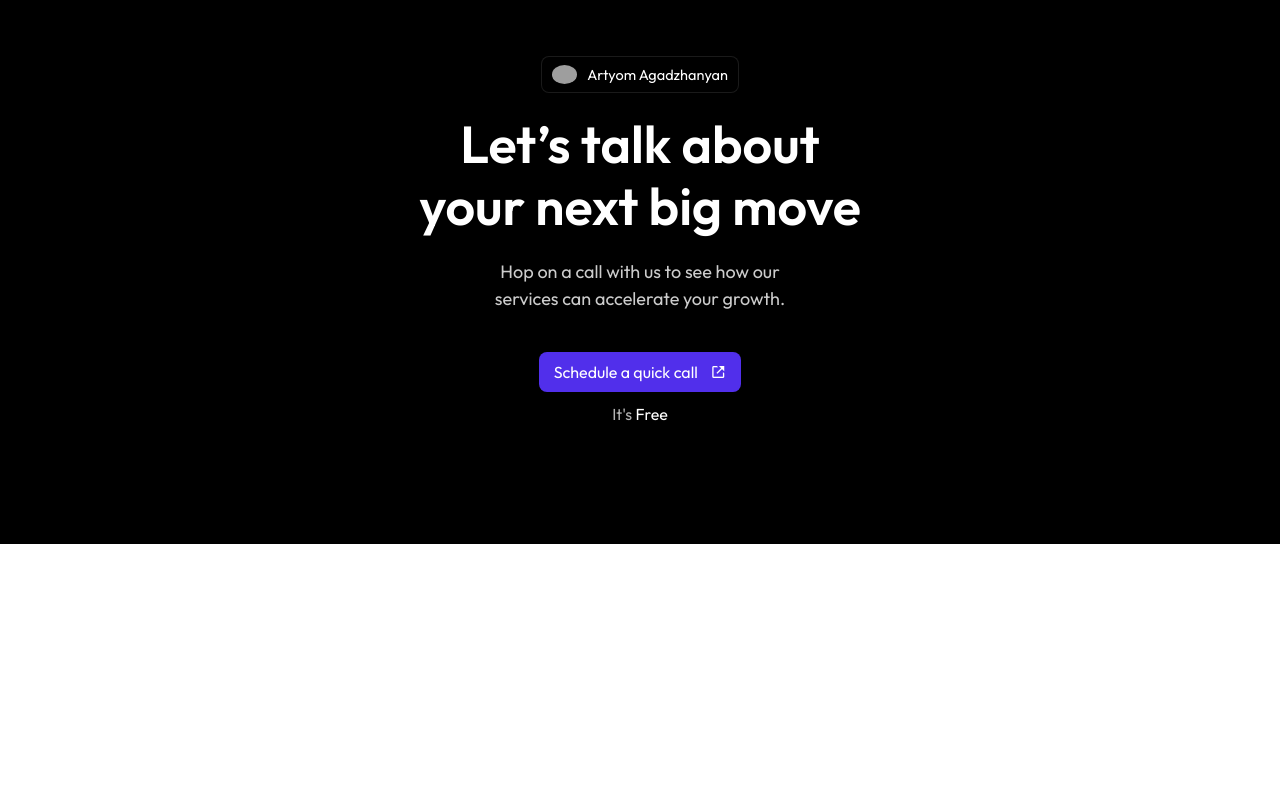
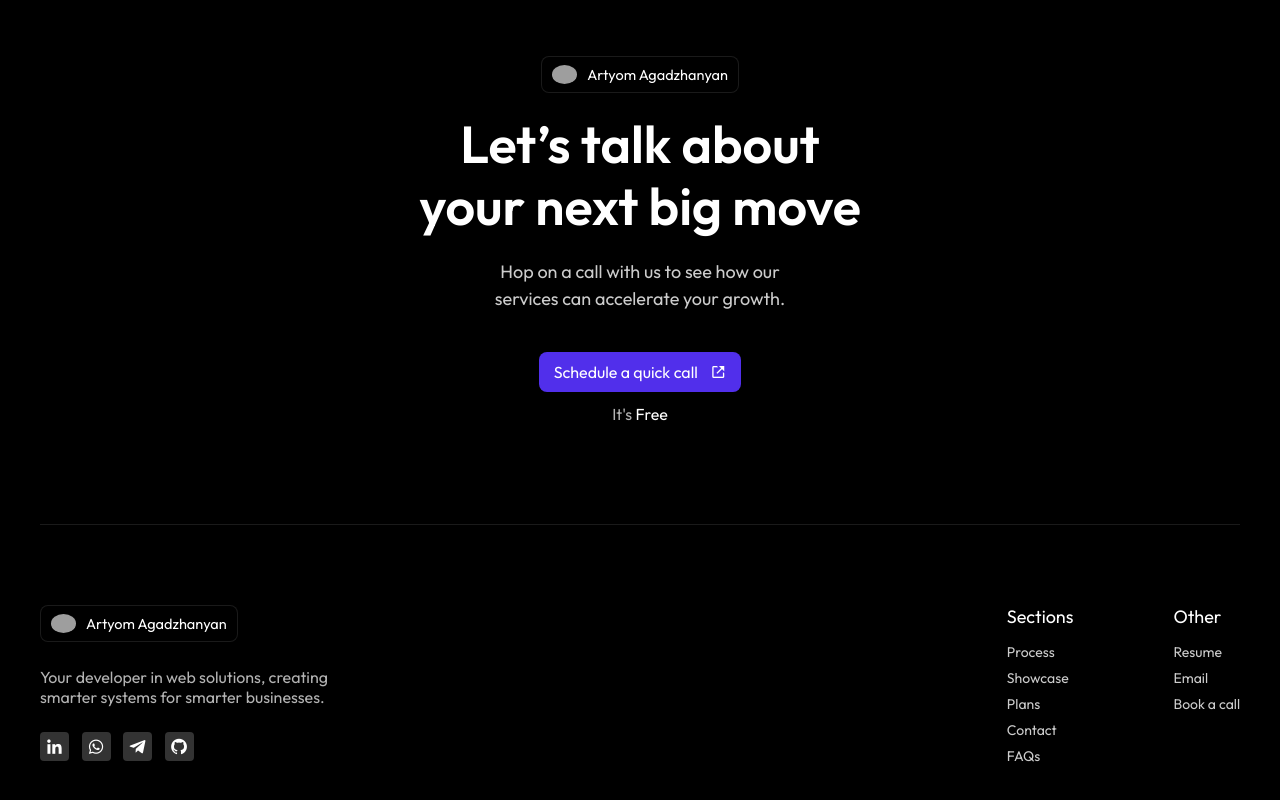
Before and after one commit to artyomagadzhanyan421/artyom-agadzhanyan, a React (Vite) app: page / in a window 1280 px wide. Shown: the part 5959-6759 px from the top of the page. Before the commit the page ends 6503 px from the top, so only its background shows below. Built offline with nearby package versions, Linux system fonts and the light colour scheme; grey boxes are pictures that could not be loaded.

Commit message:
adding footer component

```diff
--- a/src/App.css
+++ b/src/App.css
@@ -2,5 +2,5 @@
     background-color: black;
     position: relative;
     min-height: 100vh;
-    padding: 20px 40px;
+    padding: 20px 40px 60px 40px;
 }
--- a/src/App.tsx
+++ b/src/App.tsx
@@ -10,6 +10,7 @@ import Contact from './components/Contact';
 import Banner from './components/Banner';
 import Showcase from './components/Showcase';
 import About from './components/About';
+import Footer from './components/Footer';
 
 function App() {
   return (
@@ -23,6 +24,7 @@ function App() {
       <Contact />
       <Faqs />
       <Banner />
+      <Footer />
     </div>
   )
 }
--- /dev/null
+++ b/src/components/Footer.tsx
@@ -0,0 +1,41 @@
+import "../styles/Footer.css";
+
+function Footer() {
+  return (
+    <div>
+      <footer>
+        <div>
+          <div className="sub-head">
+            <img src="/artyom.jpg" alt="image" />
+            <span>Artyom Agadzhanyan</span>
+          </div>
+          <span className="footer-span">Your developer in web solutions, creating smarter systems for smarter businesses.</span>
+          <div className="socials">
+            <a href="https://www.linkedin.com/in/artyom-agadzhanyan-78a015352/" target="_blank"><i className='bx bxl-linkedin'></i></a>
+            <a href="https://wa.link/us57bp" target="_blank"><i className='bx bxl-whatsapp'></i></a>
+            <a href="https://t.me/artyomagadzhanyan" target="_blank"><i className='bx bxl-telegram'></i></a>
+            <a href="https://github.com/artyomagadzhanyan421" target="_blank"><i className='bx bxl-github'></i></a>
+          </div>
+        </div>
+        <div className="footer-div">
+          <ul className="footer-links">
+            <li>Sections</li>
+            <li><a href="#process">Process</a></li>
+            <li><a href="#showcase">Showcase</a></li>
+            <li><a href="#plans">Plans</a></li>
+            <li><a href="#contact">Contact</a></li>
+            <li><a href="#faqs">FAQs</a></li>
+          </ul>
+          <ul className="footer-links">
+            <li>Other</li>
+            <li><a href="/Artyom_Agadzhanyan.pdf" download>Resume</a></li>
+            <li><a href="mailto:artyom.agadzhanyan421@gmail.com">Email</a></li>
+            <li><a href="#">Book a call</a></li>
+          </ul>
+        </div>
+      </footer>
+    </div>
+  )
+}
+
+export default Footer
--- /dev/null
+++ b/src/styles/Footer.css
@@ -0,0 +1,55 @@
+footer {
+    margin: auto;
+    display: flex;
+    justify-content: space-between;
+    max-width: 1200px;
+    padding: 80px 0px;
+    border-top: 1px solid rgba(255, 255, 255, .1);
+    border-bottom: 1px solid rgba(255, 255, 255, .1);;
+}
+
+.footer-span {
+    color: rgba(255, 255, 255, .7);
+    display: flex;
+    max-width: 325px;
+    margin: 25px 0px;
+}
+
+.socials {
+    display: flex;
+    gap: 12.5px;
+}
+
+.socials a {
+    background: rgba(255, 255, 255, .2);
+    display: flex;
+    width: fit-content;
+    padding: 5px;
+    font-size: 19px;
+    border-radius: 4px;
+}
+
+.footer-links li:nth-child(1) {
+    font-size: 18px;
+    margin-bottom: 7px;
+}
+
+.footer-links {
+    display: flex;
+    flex-direction: column;
+    gap: 8px;
+    font-size: 14px;
+}
+
+.footer-links a {
+    color: rgba(255, 255, 255, .8);
+
+    &:hover {
+        color: white;
+    }
+}
+
+.footer-div {
+    display: flex;
+    gap: 100px;
+}
```
Also changed, not shown: public/showcase/bitebook.png, 1 other file (tests, documents, lock files or other folders).
